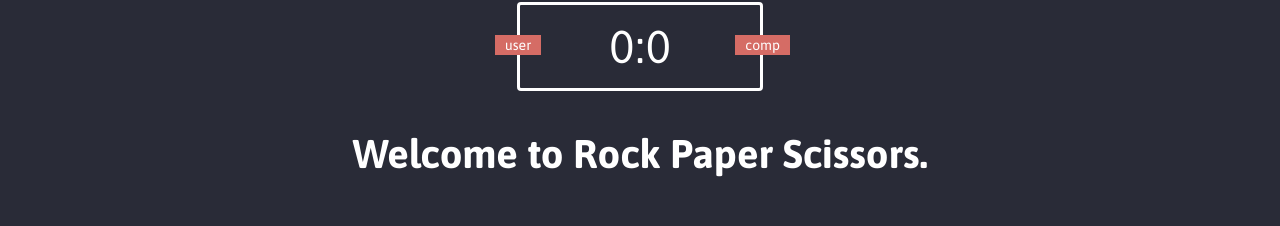
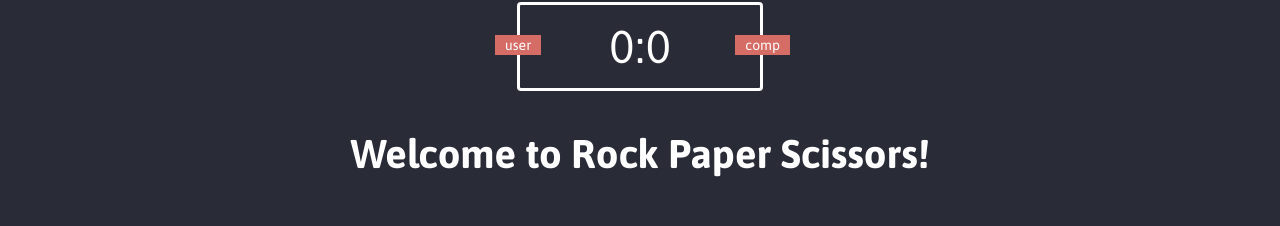
Before and after one commit to aquaseals/aquaseals.github.io, a plain HTML site: page index.html in a window 1280 px wide. Shown: the part 146-372 px from the top of the page. Drawn offline with Linux system fonts and the light colour scheme.

Commit message:
testing changes

```diff
--- a/index.html
+++ b/index.html
@@ -16,7 +16,7 @@
 <span id= "user-score">0</span>:<span id= "computer-score">0</span>
 </div>
 <div class="result" id= "result">
-    <p>Welcome to Rock Paper Scissors.</p>
+    <p>Welcome to Rock Paper Scissors!</p>
 </div>
 
 <div class="choices">
```
